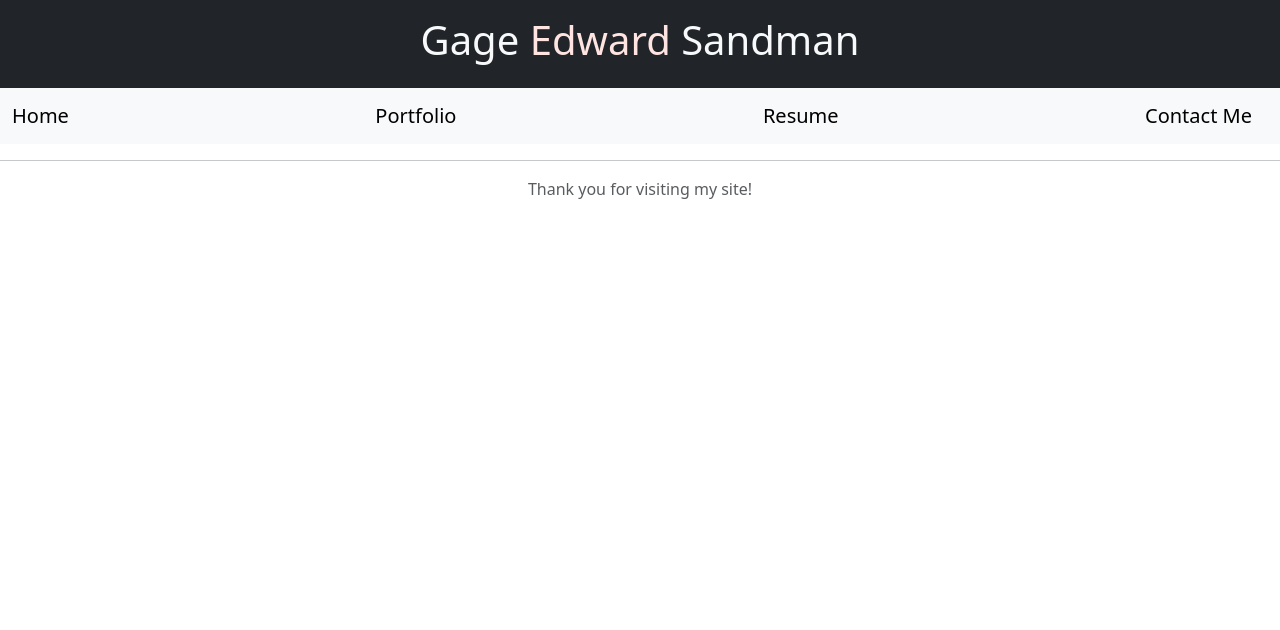
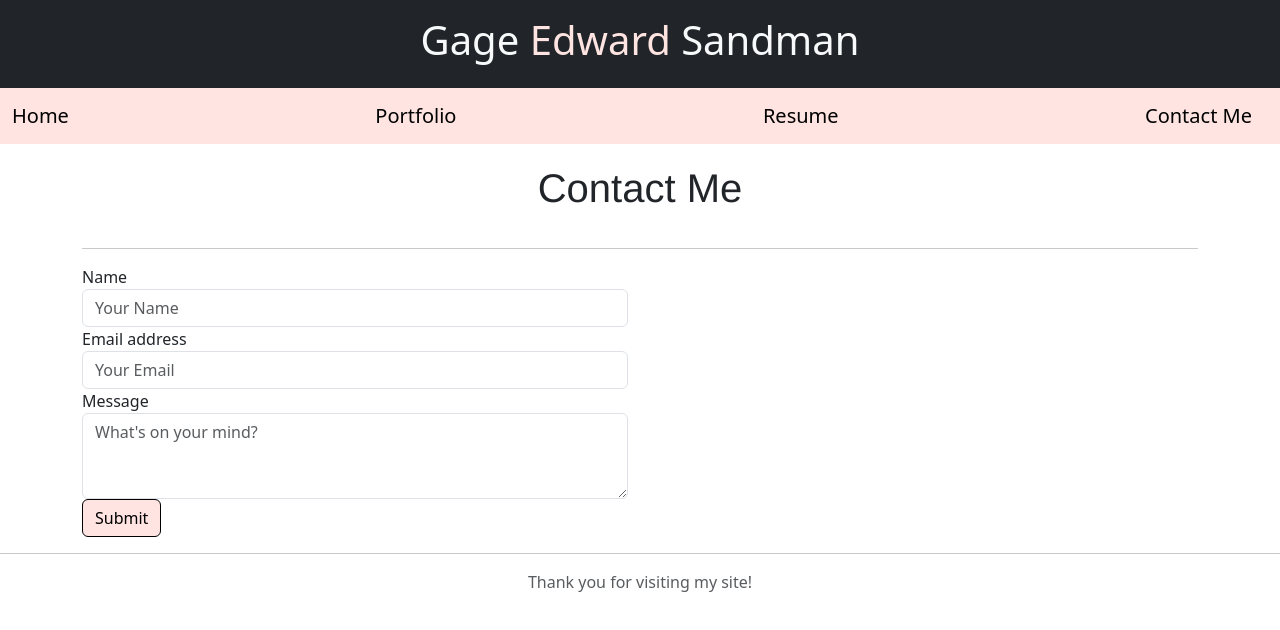
Before and after one commit to Gsandman8/ReactPortfolio, a React (Vite) app: page /Contact in a window 1280 px wide. Shown: the top 630 px of the page. Built offline with nearby package versions, Linux system fonts and the light colour scheme.

Commit message:
Small UI changes, big thing was adding state control to contact pag

```diff
--- a/src/components/NavBar.jsx
+++ b/src/components/NavBar.jsx
@@ -4,7 +4,7 @@ function NavBar () {
   const currentPage = useLocation().pathname;
 
     return (
-    <nav className="navbar navbar-expand-lg navbar-light bg-light">
+    <nav className="navbar navbar-expand-lg navbar-light " style={{backgroundColor:"#ffe4e1"}}>
       <div className="container-fluid flex">
         <Link to="/" className="navbar-brand">Home</Link>
         <Link to="/Portfolio" className="navbar-brand">Portfolio</Link>
--- a/src/pages/Contact.jsx
+++ b/src/pages/Contact.jsx
@@ -1,4 +1,47 @@
+import { useState} from "react";
+
 function Contact() {
+    const [name, setName] = useState("");
+    const [email, setEmail] = useState("");
+    const [message, setMessage] = useState("");
+    function handleClick(e) {
+        e.preventDefault();
+        console.log("Name: " + name);
+        console.log("Email: " + email);
+        console.log("Message: " + message);
+        setName("");
+        setEmail("");
+        setMessage("");
+    }
+    return (
+        <div className="container">
+            <div className="row">
+                <div className="col-md-12">
+                    <h1 className="text-center" style={{fontFamily:"Helvetica", padding:"20px"}}>Contact Me</h1>
+                    <hr />
+                </div>
+                <div className="col-md-6">
+                    <form>
+                        <div className="form-group">
+                            <label for="exampleFormControlInput1">Name</label>
+                            <input type="email" className="form-control" id="exampleFormControlInput1" placeholder="Your Name" onChange={e => setName(e.target.value)} value={name} />
+                        </div>
+                        <div className="form-group">
+                            <label for="exampleFormControlInput1">Email address</label>
+                            <input type="email" className="form-control" id="exampleFormControlInput1" placeholder="Your Email" onChange={e => setEmail(e.target.value)} value={email} />
+                        </div>
+                        <div className="form-group">
+                            <label for="exampleFormControlTextarea1">Message</label>
+                            <textarea className="form-control" id="exampleFormControlTextarea1" rows="3" placeholder="What's on your mind?" onChange={e => setMessage(e.target.value)} value={message}></textarea>
+                        </div>
+                        <button type="submit" className="btn btn-primary"
+                         style={{backgroundColor:"#ffe4e1", color:"black", borderColor:"black"}}
+                         onClick={handleClick}>Submit</button>
+                    </form>
+                </div>
+            </div>
+        </div>
+    );
 
 }
 
--- a/src/pages/Home.jsx
+++ b/src/pages/Home.jsx
@@ -12,7 +12,8 @@ function Home() {
         <div className="container">
             <div className="col">
                 <div className="row">
-                    <h1 className="text-center" style={{fontFamily:"Helvetica"}}>About Me</h1>
+                    <h1 className="text-center" style={{fontFamily:"Helvetica", padding:"20px"}}>About Me</h1>
+                    <hr />
                     <div className="container col-4">
                         <img src={ME} alt="Gage Sandman" className="img-fluid img-thumbnail rounded img-center justify-content-center align-items-center"
                         style={{height: "300px", width:"190px", backgroundColor:"#ffe4e1", borderWidth:"20px", borderBlockColor:"#ffe4e1"}} />
--- a/src/pages/Portfolio.jsx
+++ b/src/pages/Portfolio.jsx
@@ -6,7 +6,8 @@ function Portfolio() {
     return (
         <div className="container-fluid">
             <div className="container">
-                <h1 className="text-center">My Portfolio</h1>
+                <h1 className="text-center" style={{fontFamily:"Helvetica", padding:"20px"}}>My Portfolio</h1>
+                <hr />
             </div>
             <div className="row">
                 <Project
--- a/src/pages/Resume.jsx
+++ b/src/pages/Resume.jsx
@@ -1,7 +1,8 @@
 function Resume(){
     return(
         <div>
-            <h1>Resume</h1>
+            <h1 className="text-center" style={{fontFamily:"Helvetica", padding:"20px" }}>Resume</h1>
+            <hr />
         </div>
     )
 }
```
